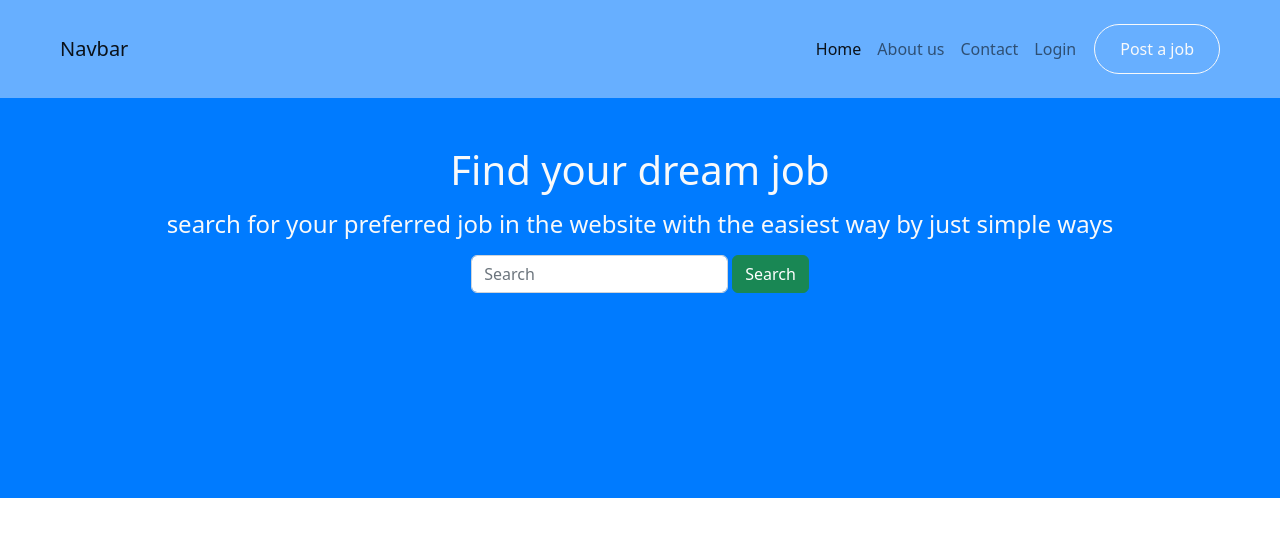
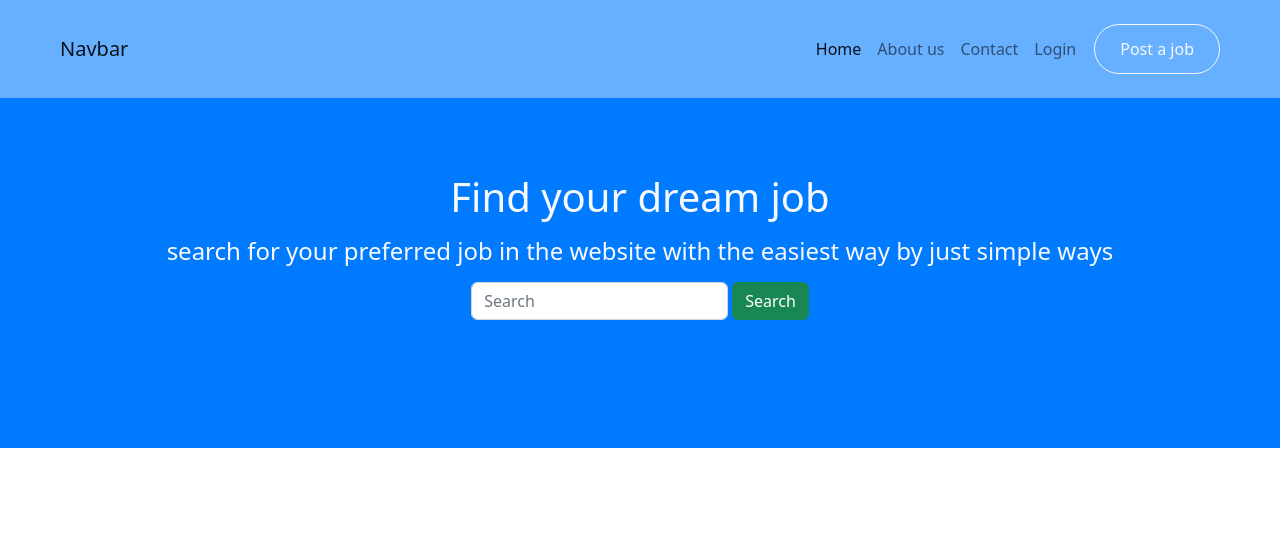
Before and after one commit to MirnaHmd/Senior-frontend, an Angular app: page / in a window 1280 px wide. Shown: the top 536 px of the page. Built offline with nearby package versions, Linux system fonts and the light colour scheme.

Commit message:
removed space

```diff
--- a/src/app/home/home.component.css
+++ b/src/app/home/home.component.css
@@ -1,5 +1,6 @@
 .slider{
   background: #007bff;
-  min-height: 400px;
+  min-height: 350px;
   justify-content: center;
+  padding-top: 75px;
 }
--- a/src/app/home/home.component.html
+++ b/src/app/home/home.component.html
@@ -1,4 +1,4 @@
-<div class="slider p-5 text-center text-light justify-content-center">
+<div class="slider text-center text-light justify-content-center">
   <h1 class="mb-3 ">Find your dream job</h1>
   <h4 class="mb-3">search for your preferred job in the website with the easiest way by just simple ways</h4>
   <div class="d-flex align-items-center justify-content-center flex-column gap-4">
```
